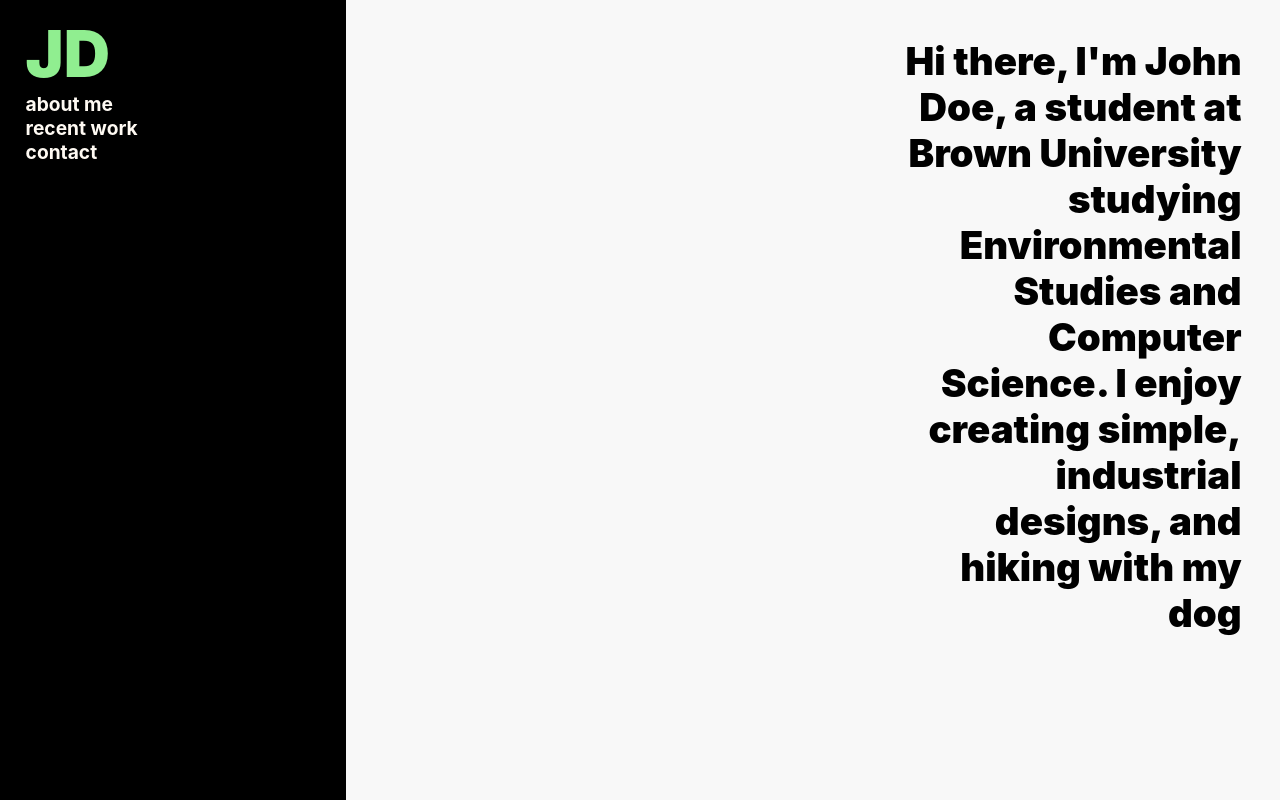
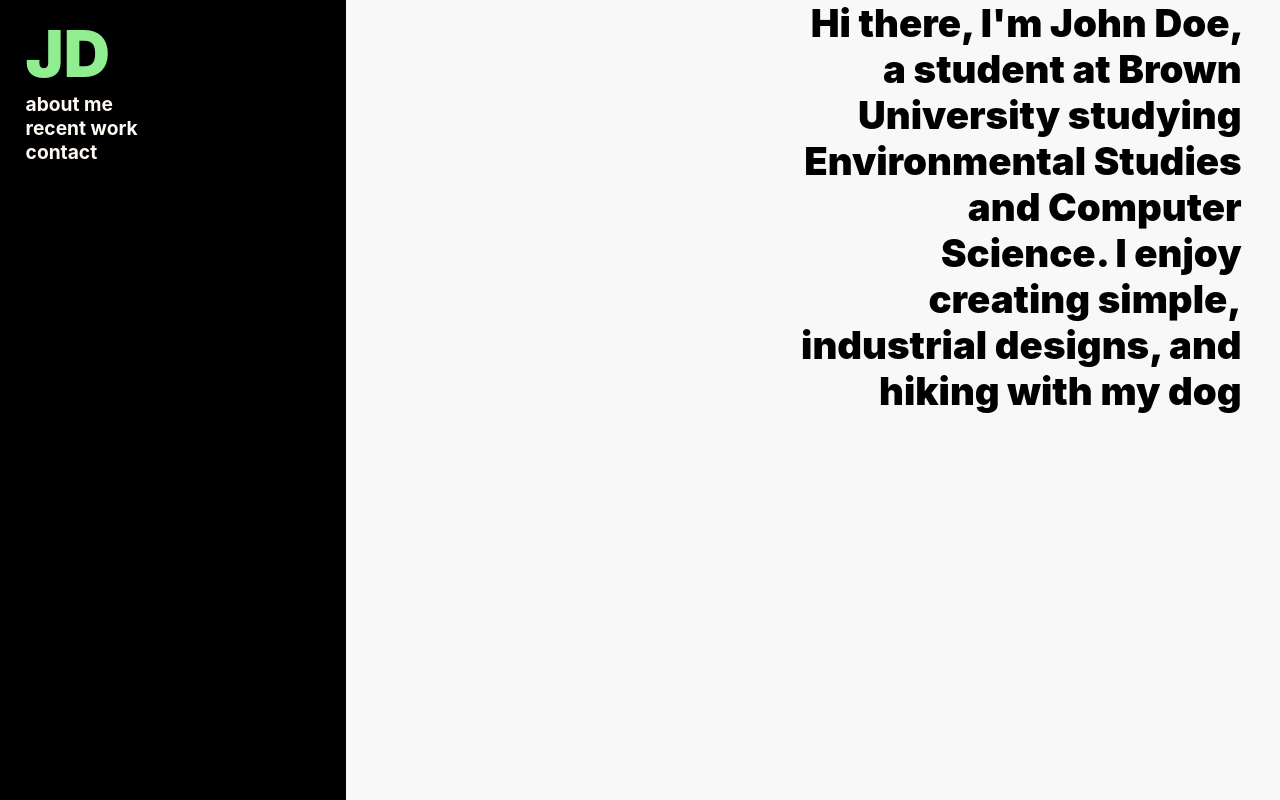
Before and after one commit to RotundGoose555/portfolio, a React (Create React App) app: page / in a window 1280 px wide. Built offline with nearby package versions, Linux system fonts and the light colour scheme.

Commit message:
Update AboutMe.css

```diff
--- a/src/CSS/AboutMe.css
+++ b/src/CSS/AboutMe.css
@@ -3,7 +3,7 @@
     flex-direction: row-reverse;
     width: 100%;
     height:100%;
-    padding-top: 2.4em;
+    padding-top: 30evh;
     padding-right: 2.4em;
 }
 
@@ -35,5 +35,5 @@
     font-weight: 900;
     text-align: right;
     color: black;
-    max-width: 28vw;
+    max-width: 35vw;
 }
```
